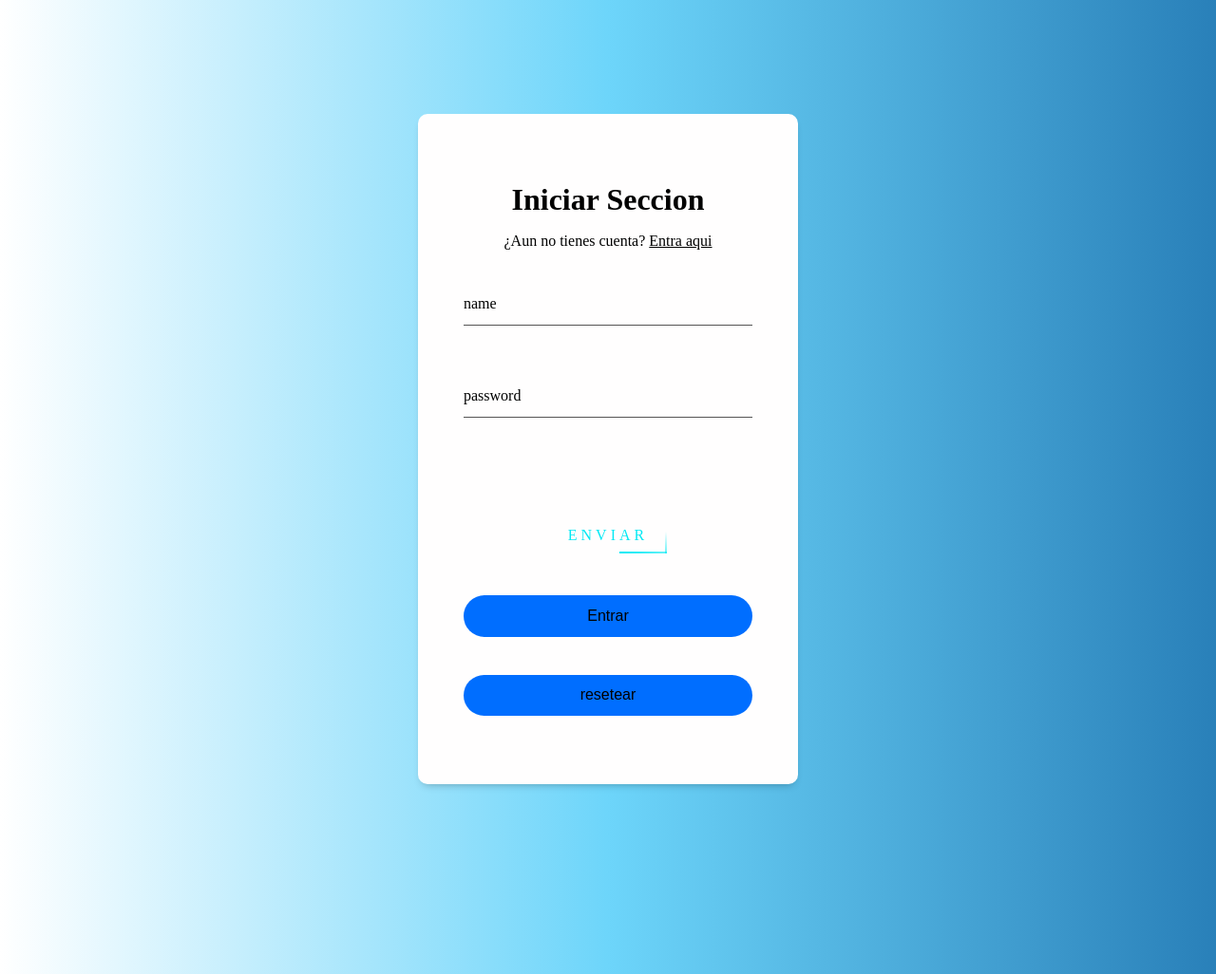
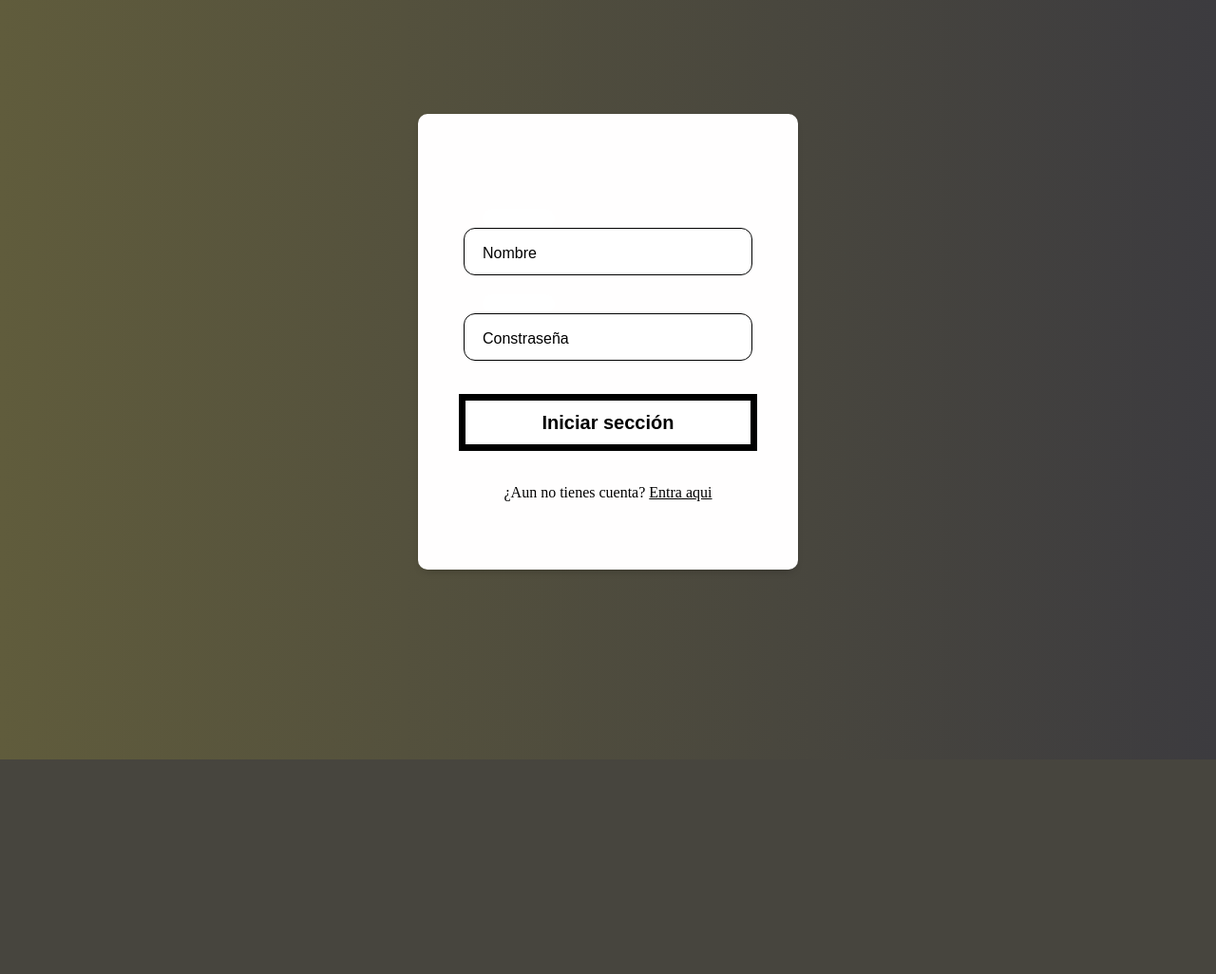
Before and after one commit to GabrielEVP/Knight-Bank, a PHP site: page /view/paginas/login/login.html in a window 1280 px wide. Shown: the whole page at 95% size. After the commit the page ends 800 px from the top, so only its background shows below. Run offline with PHP 8.4, Linux system fonts and the light colour scheme.

Commit message:
12_12_2022

```diff
--- a/view/paginas/login/login.html
+++ b/view/paginas/login/login.html
@@ -7,41 +7,29 @@
     <title>Inicio Seccion</title>
     <link href="../../styles/css.css" rel="stylesheet" type="text/css" />
 </head>
-<body>
+<body class="fond_form">
 
-
-    <form  class="form" action="./iniciarSeccion.php" method="post" >
-
-        <h2 class="form_titulo">Iniciar Seccion</h2>
-        <p class="form_tiene">¿Aun no tienes cuenta? <a href="./Registrarse.html" class="form_link">Entra aqui</a></p>
-
+    <form class="form">
         <div class="form_contenedor">
 
             <div class="input-container">
-                <input type="text">
-                <label for="name">name</label>
+                <input id="name" class="input" type="text" placeholder=" " />
+                <div class="cut cut-short"></div>
+                <label for="name" class="placeholder">Nombre</label>
             </div>
 
             <div class="input-container">
-                <input type="password">
-                <label for="name">password</label>
+                <input id="password" class="input" type="password" placeholder=" " />
+                <div class="cut cut-short"></div>
+                <label for="password" class="placeholder">Constraseña</label>
             </div>
 
-            <div class="login-box">
-                <div class="btn">
-                    <span></span>
-                    <span></span>
-                    <span></span>
-                    <span></span>
-                    enviar
-                </div>
-            </div>
+            <button type="submit">Iniciar sección</button>
 
-            <input type="submit" id="enviar" name="enviar" class="form_submit" value="Entrar">
-            <input type="reset" class="form_submit" value="resetear">
+            <p class="form_tiene">¿Aun no tienes cuenta? <a href="./Registrarse.html" class="form_link">Entra aqui</a></p>
+        </div>
 
-        </div>
+
     </form>
-
 </body>
 </html>
--- a/view/styles/css.css
+++ b/view/styles/css.css
@@ -4,16 +4,10 @@
   box-sizing: border-box;
 }
 
-body {
-  background: #2980B9;
-  background: -webkit-linear-gradient(to right, #FFFFFF, #6DD5FA, #2980B9);
-  background: linear-gradient(to right, #FFFFFF, #6DD5FA, #2980B9);
-}
-
-.iniciarseccion {
-  background-size: 20px 20px;
-  background-position: 0 0, 10px 10px;
-  min-height: 100vh;
+.fond_form {
+  background: #3C3B3F; /* fallback for old browsers */
+  background: -webkit-linear-gradient(to right, #605C3C, #3C3B3F); /* Chrome 10-25, Safari 5.1-6 */
+  background: linear-gradient(to right, #605C3C, #3C3B3F); /* W3C, IE 10+/ Edge, Firefox 16+, Chrome 26+, Opera 12+, Safari 7+ */
 }
 
 .form {
@@ -28,11 +22,6 @@ body {
   text-align: center;
   margin-top: 120px;
   margin-bottom: 200px;
-}
-
-.form_titulo {
-  font-size: 2em;
-  margin-bottom: 0.5em;
 }
 
 .form_tiene {
@@ -50,147 +39,88 @@ body {
   gap: 2.5em;
 }
 
-.form_submit {
-  background-color: rgb(0, 110, 255);
-  color: #000000;
-  font-weight: 300;
-  font-size: 1rem;
-  padding: 0.8em 0;
-  border: none;
-  border-radius: 5em;
+button {
+  width: 100%;
+  height: 50px;
+  cursor: pointer;
+  font-size: 20px;
+  font-weight: bold;
+  color: black;
+  background: white;
+  border: 2px solid black;
+  box-shadow: 5px 5px 0 black, -5px -5px 0 black, -5px 5px 0 black, 5px -5px 0 black;
+  transition: 500ms ease-in-out;
+}
+
+button:hover {
+  box-shadow: 20px 5px 0 black, -20px -5px 0 black;
+}
+
+button:focus {
+  outline: none;
 }
 
 .input-container {
+  height: 50px;
   position: relative;
-  margin-bottom: 25px;
+  width: 100%;
 }
 
-.input-container label {
-  position: absolute;
-  top: 0px;
-  left: 0px;
-  font-size: 16px;
-  color: rgb(0, 0, 0);
-  transition: all 0.2s ease-in-out;
+.input {
+  border-radius: 12px;
+  border: 1px solid black;
+  box-sizing: border-box;
+  color: black;
+  font-size: 18px;
+  height: 100%;
+  outline: 0;
+  padding: 4px 20px 0;
+  width: 100%;
 }
 
-.input-container input {
-  border: 0;
-  border-bottom: 1px solid #555;
-  background: transparent;
-  width: 100%;
-  padding: 8px 0 5px 0;
-  font-size: 16px;
-  color: rgb(0, 0, 0);
+.cut {
+  background: rgb(255, 255, 255);
+  border-radius: 10px;
+  height: 20px;
+  left: 20px;
+  position: absolute;
+  top: -20px;
+  transform: translateY(0);
+  transition: transform 200ms;
+  width: 83px;
 }
 
-.input-container input:focus {
-  border: none;
-  outline: none;
-  border-bottom: 1px solid #e74c3c;
+.cut-short {
+  width: 25%;
 }
 
-.btn {
-  position: relative;
-  display: inline-block;
-  padding: 10px 20px;
-  color: #03e9f4;
-  font-size: 16px;
-  text-decoration: none;
-  text-transform: uppercase;
-  overflow: hidden;
-  transition: 0.5s;
-  margin-top: 40px;
-  letter-spacing: 4px;
+.input:focus ~ .cut,
+.input:not(:placeholder-shown) ~ .cut {
+  transform: translateY(8px);
 }
 
-.input-container input:focus ~ label {
-  top: -12px;
-  font-size: 12px;
+.placeholder {
+  color: black;
+  font-family: sans-serif;
+  left: 20px;
+  line-height: 14px;
+  pointer-events: none;
+  position: absolute;
+  transform-origin: 0 50%;
+  transition: transform 200ms, color 200ms;
+  top: 20px;
 }
 
-.login-box .btn:hover {
-  background: #03e9f4;
-  color: rgb(0, 0, 0);
-  border-radius: 5px;
-  box-shadow: 0 0 5px #03e9f4, 0 0 25px #03e9f4, 0 0 50px #03e9f4, 0 0 100px #03e9f4;
+.input:focus ~ .placeholder, .input:not(:placeholder-shown) ~ .placeholder {
+  transform: translateY(-30px) translateX(10px) scale(0.75);
 }
 
-.login-box .btn span {
-  position: absolute;
-  display: block;
+.input:not(:placeholder-shown) ~ .placeholder {
+  color: black;
 }
 
-.login-box .btn span:nth-child(1) {
-  top: 0;
-  left: -100%;
-  width: 100%;
-  height: 2px;
-  background: linear-gradient(90deg, transparent, #03e9f4);
-  animation: btn-anim1 1s linear infinite;
-}
-
-@keyframes btn-anim1 {
-  0% {
-    left: -100%;
-  }
-  50%, 100% {
-    left: 100%;
-  }
-}
-.login-box .btn span:nth-child(2) {
-  top: -100%;
-  right: 0;
-  width: 2px;
-  height: 100%;
-  background: linear-gradient(180deg, transparent, #03e9f4);
-  animation: btn-anim2 1s linear infinite;
-  animation-delay: 0.25s;
-}
-
-@keyframes btn-anim2 {
-  0% {
-    top: -100%;
-  }
-  50%, 100% {
-    top: 100%;
-  }
-}
-.login-box .btn span:nth-child(3) {
-  bottom: 0;
-  right: -100%;
-  width: 100%;
-  height: 2px;
-  background: linear-gradient(270deg, transparent, #03e9f4);
-  animation: btn-anim3 1s linear infinite;
-  animation-delay: 0.5s;
-}
-
-@keyframes btn-anim3 {
-  0% {
-    right: -100%;
-  }
-  50%, 100% {
-    right: 100%;
-  }
-}
-.login-box .btn span:nth-child(4) {
-  bottom: -100%;
-  left: 0;
-  width: 2px;
-  height: 100%;
-  background: linear-gradient(360deg, transparent, #03e9f4);
-  animation: btn-anim4 1s linear infinite;
-  animation-delay: 0.75s;
-}
-
-@keyframes btn-anim4 {
-  0% {
-    bottom: -100%;
-  }
-  50%, 100% {
-    bottom: 100%;
-  }
+.input:focus ~ .placeholder {
+  color: black;
 }
 
 /*# sourceMappingURL=css.css.map */
```
Also changed, not shown: view/sass/compiler.scss (+90 -142 lines), view/sass/buttons.scss (added), view/sass/form.scss (added), view/sass/variables.scss (added), 1 other file.
